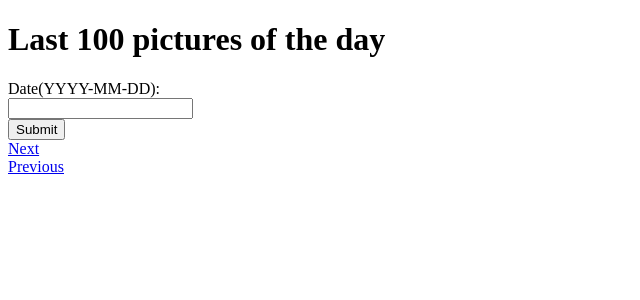
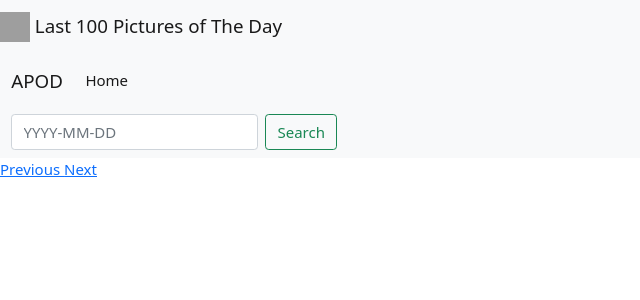
Before and after one commit to jays2/API_APOD, a Flask app: template templates/index.html in a window 1280 px wide. Shown: the top 300 px of the page, without its empty margins (0-640 px from the left). Run offline with Flask 2, Linux system fonts and the light colour scheme; the template is opened without the code that fills it, so the values that code supplies are empty; grey boxes are pictures that could not be loaded.

Commit message:
Front v.4

```diff
--- a/app.py
+++ b/app.py
@@ -12,40 +12,19 @@ from images import pictures
 
 #Index route
 @app.route('/', methods=['GET'])
-def ping():
-    #fillDataField("general")
-    print(type(pictures))
-    response_APOC = requests.get('http://127.0.0.1:4000/pictures/general') #probar
-    #traer desde index, page num y asignarlo en el request, validar si este es vacio,
-    #o si viene con algo hacer con un boton summit get a esta ruta
+def home():
+    response_APOC = requests.get('http://127.0.0.1:4000/pictures/general')
     data_response = response_APOC.text
     pictures_content = json.loads(data_response)
-    print(type(pictures_content))
-    print(type(pictures_content[1]['pictures']))
-
-
-    for each in pictures_content[1]['pictures']:
-      print(each['title'])
-
-    print(pictures_content[0]['info']['prev'])
-
     return render_template("index.html", content = pictures_content)
-
-    return jsonify({'General Info': 'http://127.0.0.1:4000/pictures/general'
-    ,'explanation': 'http://127.0.0.1:4000/pictures/explanation'
-    ,'hdurl': 'http://127.0.0.1:4000/pictures/hdurl'
-    ,'title': 'http://127.0.0.1:4000/pictures/title'
-    ,'url': 'http://127.0.0.1:4000/pictures/url'
-    })
 
 #Fills local data with NASA API
 def fillDataField(field):
     global pictures
     pictures.clear()
     today = date.today().isoformat()
-    sub_today = str(date.today() - timedelta(days=15))
+    sub_today = str(date.today() - timedelta(days=16))
     response_API = requests.get(f'https://api.nasa.gov/planetary/apod?api_key=5D28BHJaqlW7u9okOxk1bFAu6CAhOGPT3629bpBH&start_date={sub_today}&end_date={today}')
-    #Link should be: https://api.nasa.gov/planetary/apod?api_key=DEMO_KEY&count=100
     data = response_API.text
     pictures_nasa = json.loads(data)
 
@@ -76,30 +55,18 @@ def fillDataField(field):
 #Pictures routes *API*
 @app.route('/pictures/<string:field>', methods=['GET'])
 def searchField(field):
-    #prev_num = 0
-    #next_num = 0
     global pictures
     args = request.args
     page_num = args.get('page_num',default=1, type=int)
     page_size = args.get('page_size',default=10, type=int)
     date_supplied = args.get('date',type=str)
-
-
     fillDataField(field)
 
-    #If date is supplied we generate a filtered list
     start = (page_num - 1) * page_size
     end = start + page_size
-    count = len(pictures)
     filtered_pictures = []
 
-
-    print("ASI VIENE EN API")
-    print(date_supplied)
-
-
     if date_supplied != None:
-      print("ENTRO AL NONEE")
       for each in pictures:
         if each['date'] == date_supplied:
           filtered_pictures.append(each)
@@ -107,8 +74,13 @@ def searchField(field):
 
     count = len(pictures)
 
-    #Defining header
-    if end>=count: #last page
+    #There's only one date per day
+    if date_supplied != None:
+      prev = "None"
+      prev_num = 0
+      next = "None"
+      next_num = 0
+    elif end>=count: #last page
       if page_num > 1:
         prev = f"/pictures/{field}?page_num={page_num-1}&page_size={page_size}"
         prev_num = page_num - 1
@@ -126,6 +98,7 @@ def searchField(field):
         prev_num = 0
       next = f"/pictures/{field}?page_num={page_num+1}&page_size={page_size}"
       next_num = page_num + 1
+
     general_Info = {'count':count, 'page_num':page_num, 'page_size':page_size, 'next': next, 'next_page':next_num, 'prev': prev, 'prev_page':prev_num}
 
     return jsonify({'info':general_Info},{'pictures': pictures[start:end]})
@@ -133,80 +106,28 @@ def searchField(field):
 #Next or previous route to address
 @app.route('/apod/<string:page_num>', methods=['GET'])
 def paginate(page_num):
-    #fillDataField("general")
-
-    #if date is supplied we look by it
-
-    print(type(pictures))
-    response_APOC = requests.get(f'http://127.0.0.1:4000/pictures/general?page_num={page_num}') #probar
-    #traer desde index, page num y asignarlo en el request, validar si este es vacio,
-    #o si viene con algo hacer con un boton summit get a esta ruta
+    response_APOC = requests.get(f'http://127.0.0.1:4000/pictures/general?page_num={page_num}')
     data_response = response_APOC.text
     pictures_content = json.loads(data_response)
-    print(type(pictures_content))
-    print(type(pictures_content[1]['pictures']))
-
-
-    for each in pictures_content[1]['pictures']:
-      print(each['title'])
-
-    print(pictures_content[0]['info']['prev'])
 
     return render_template("index.html", content = pictures_content)
-
-    return jsonify({'General Info': 'http://127.0.0.1:4000/pictures/general'
-    ,'explanation': 'http://127.0.0.1:4000/pictures/explanation'
-    ,'hdurl': 'http://127.0.0.1:4000/pictures/hdurl'
-    ,'title': 'http://127.0.0.1:4000/pictures/title'
-    ,'url': 'http://127.0.0.1:4000/pictures/url'
-    })
 
 
 #Look for a specific date
 @app.route('/apod/look', methods=['GET'])
 def look():
-    #fillDataField("general")
-
-    #if date is supplied we look by it
     args = request.args
     date_supplied = args.get('fdate',type=str)
-
-    print("FECHA VACIA DESDE EL FORM")
-    print(date_supplied)
-    if date_supplied == None:
-      print("Viene como NONE")
 
     if date_supplied == "":
       response_APOC = requests.get(f'http://127.0.0.1:4000/pictures/general')
     else:
       response_APOC = requests.get(f'http://127.0.0.1:4000/pictures/general?date={date_supplied}')
 
-    print(type(pictures))
-
-    #traer desde index, page num y asignarlo en el request, validar si este es vacio,
-    #o si viene con algo hacer con un boton summit get a esta ruta
     data_response = response_APOC.text
     pictures_content = json.loads(data_response)
-    print(type(pictures_content))
-    print(type(pictures_content[1]['pictures']))
-
-
-    for each in pictures_content[1]['pictures']:
-      print(each['title'])
-
-    print(pictures_content[0]['info']['prev'])
-
-
-    print("HUBO REQUEST")
 
     return render_template("index.html", content = pictures_content)
 
-    return jsonify({'General Info': 'http://127.0.0.1:4000/pictures/general'
-    ,'explanation': 'http://127.0.0.1:4000/pictures/explanation'
-    ,'hdurl': 'http://127.0.0.1:4000/pictures/hdurl'
-    ,'title': 'http://127.0.0.1:4000/pictures/title'
-    ,'url': 'http://127.0.0.1:4000/pictures/url'
-    })
-
 if __name__ == '__main__':
     app.run(debug=True, port=4000)
--- a/templates/index.html
+++ b/templates/index.html
@@ -3,31 +3,70 @@
     <head>
         <title>Home page</title>
     </head>
+    <meta name="viewport" content="width=device-width, initial-scale=1">
+    <link rel="stylesheet" href="https://www.w3schools.com/w3css/4/w3.css">
+    <link href="https://cdn.jsdelivr.net/npm/bootstrap@5.1.3/dist/css/bootstrap.min.css" rel="stylesheet" integrity="sha384-1BmE4kWBq78iYhFldvKuhfTAU6auU8tT94WrHftjDbrCEXSU1oBoqyl2QvZ6jIW3" crossorigin="anonymous">
     <body>
-        <h1>Last 100 pictures of the day</h1>
 
-        <form action="/apod/look">
-            <label for="fdate">Date(YYYY-MM-DD):</label><br>
-            <input type="text" id="fdate" name="fdate" value=""><br>
-            <input type="submit" value="Submit">
-        </form>
+        <nav class="navbar navbar-light bg-light">
+            <a class="navbar-brand" href="#">
+              <img src="https://www.kindpng.com/picc/m/42-424822_black-and-white-nasa-logo-hd-png-download.png" width="30" height="30" class="d-inline-block align-top" alt="">
+              Last 100 Pictures of The Day
+            </a>
+        </nav>
+
+        <nav class="navbar navbar-expand-lg navbar-light bg-light">
+            <div class="container-fluid">
+              <a class="navbar-brand" href="#">APOD</a>
+              <button class="navbar-toggler" type="button" data-bs-toggle="collapse" data-bs-target="#navbarNav" aria-controls="navbarNav" aria-expanded="false" aria-label="Toggle navigation">
+                <span class="navbar-toggler-icon"></span>
+              </button>
+              <div class="collapse navbar-collapse" id="navbarNav">
+                <ul class="navbar-nav">
+                  <li class="nav-item">
+                    <a class="nav-link active" aria-current="page" href="/">Home</a>
+                  </li>
+                </ul>
+              </div>
+            </div>
+        </nav>
+
+        <nav class="navbar navbar-light bg-light">
+            <div class="container-fluid">
+              <form action="/apod/look" class="d-flex">
+                <input class="form-control me-2" type="search" placeholder="YYYY-MM-DD" aria-label="Search" id="fdate" name="fdate">
+                <button class="btn btn-outline-success" type="submit">Search</button>
+              </form>
+            </div>
+        </nav>
 
         {% for each in content[1]['pictures'] %}
-        <p>{{each['title']}}</p> <p>{{each['date']}}</p>
-        <img src="{{each['url']}}" alt="alternatetext" style="width:350px;height:350px;"> <br>
+        <div class="w3-container">
+            <div class="w3-panel w3-border w3-light-grey w3-round-large">
+              <h1>{{each['title']}}</h1>
+              <h4>{{each['date']}}</h4>
+              <p>{{each['explanation']}}</p>
+              <div class="text-center">
+                <img src="{{each['url']}}" class="rounded" alt="..."  width="500" height="450">
+              </div> <br>
+            </div>
+        </div>
         {% endfor %}
 
-        {% if content[0]['info']['next_page'] != 0 %}
-            <a href="/apod/{{content[0]['info']['next_page']}}">Next<br></a>
+        {% if content[0]['info']['prev_page'] != 0 %}
+          <a href="/apod/{{content[0]['info']['prev_page']}}">Previous  </a>
         {% else %}
-            <a href="">Next<br></a>
+        <a href="#"
+        onclick="return confirm('Nothing else to show');">Previous  </a>
         {% endif %}
 
-        {% if content[0]['info']['prev_page'] != 0 %}
-            <a href="/apod/{{content[0]['info']['prev_page']}}">Previous<br></a>
+        {% if content[0]['info']['next_page'] != 0 %}
+          <a href="/apod/{{content[0]['info']['next_page']}}">Next </a>
         {% else %}
-            <a href="">Previous<br></a>
+          <a href="#"
+          onclick="return confirm('Nothing else to show');">Next</a>
         {% endif %}
 
+        <script src="https://cdn.jsdelivr.net/npm/bootstrap@5.1.3/dist/js/bootstrap.bundle.min.js" integrity="sha384-ka7Sk0Gln4gmtz2MlQnikT1wXgYsOg+OMhuP+IlRH9sENBO0LRn5q+8nbTov4+1p" crossorigin="anonymous"></script>
     </body>
 </html>
```
